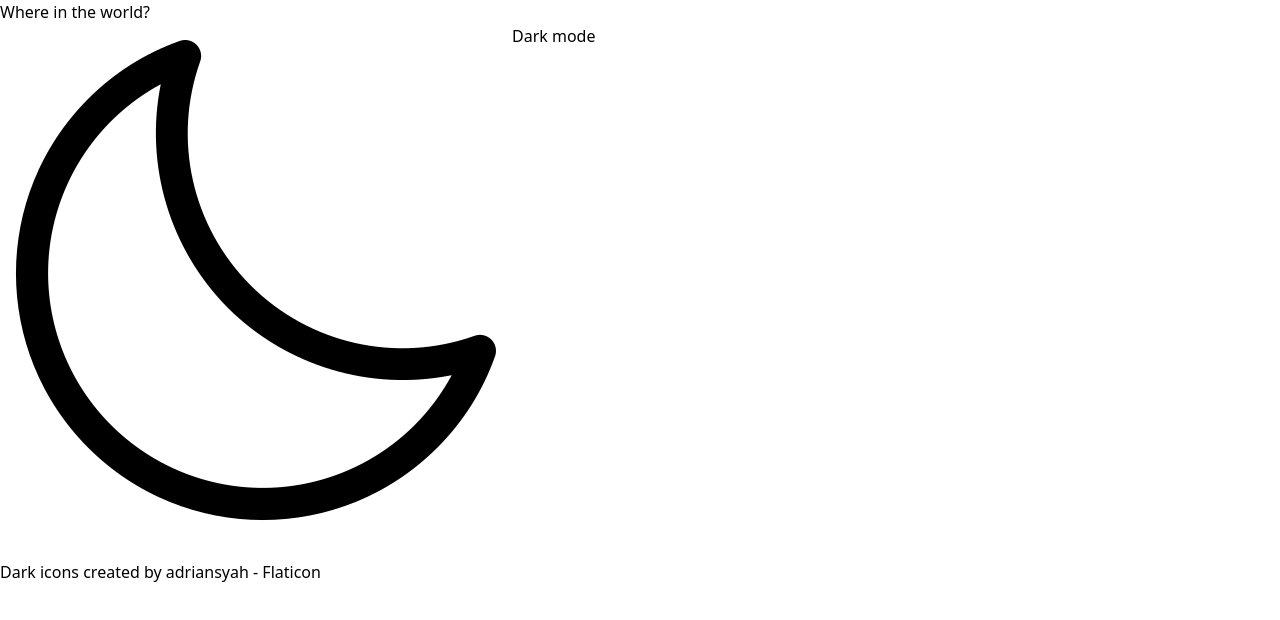
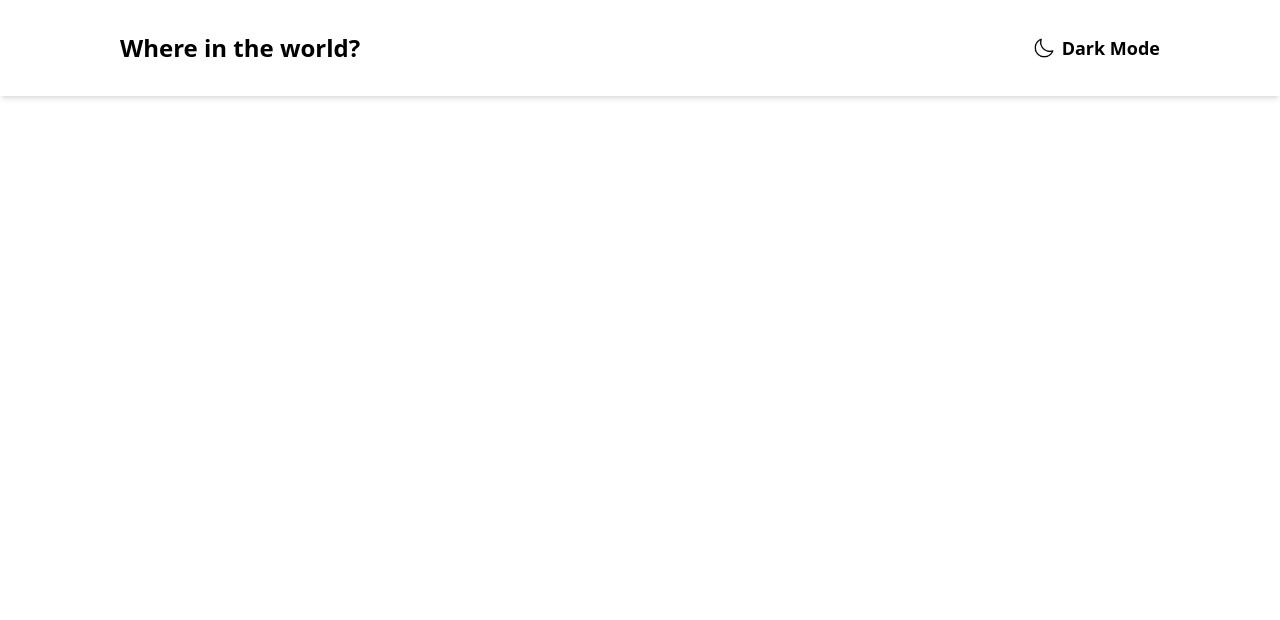
Before and after one commit to shonanohs/country-info-app, a React (Vite) app: page / in a window 1280 px wide. Shown: the top 620 px of the page. Built offline with nearby package versions, Linux system fonts and the light colour scheme.

Commit message:
Navbar component & styling

```diff
--- a/index.html
+++ b/index.html
@@ -5,7 +5,7 @@
     <meta name="viewport" content="width=device-width, initial-scale=1.0" />
     <title>Country Info App</title>
   </head>
-  <body>
+  <body class="font-sans">
     <div id="root"></div>
     <script type="module" src="/src/main.jsx"></script>
   </body>
--- a/package.json
+++ b/package.json
@@ -10,6 +10,7 @@
     "preview": "vite preview"
   },
   "dependencies": {
+    "@tailwindcss/postcss": "^4.1.11",
     "react": "^19.1.1",
     "react-dom": "^19.1.1",
     "tailwindcss": "^4.1.11"
--- a/src/App.jsx
+++ b/src/App.jsx
@@ -3,10 +3,8 @@ import Header from './components/Header'
 export default function App() {
 
   return (
-    <div>
+    <>
       <Header />
-      <br/>
-      <a href="https://www.flaticon.com/free-icons/dark" title="dark icons">Dark icons created by adriansyah - Flaticon</a>
-    </div>
+    </>
   )
 }
--- a/src/components/Header.jsx
+++ b/src/components/Header.jsx
@@ -1,15 +1,13 @@
-
 function Header() {
-
   return (
-    <nav>
-        <h1>Where in the world?</h1>
-        <button class="flex">
-            <img src="src/assets/light-mode-icon.png"/>
-            <p>Dark mode</p>
-        </button>
+    <nav className="flex justify-between items-center w-full h-24 px-20 lg:px-30 shadow-md">
+      <h1 className="font-bold text-2xl hover:cursor-pointer">Where in the world?</h1>
+      <button className="flex items-center gap-2 hover:text-[#494949] cursor-pointer">
+        <img className="h-5 w-5 object-scale-down" src="src/assets/light-mode-icon.png" alt="Light mode" />
+        <p className="font-semibold text-lg">Dark Mode</p>
+      </button>
     </nav>
-  )
+  );
 }
 
-export default Header
+export default Header;
--- a/src/index.css
+++ b/src/index.css
@@ -1,2 +1,4 @@
-@import "tailwindcss/preflight";
-@import "tailwindcss/utilities";
+@layer theme, custom-base, custom-components, custom-utilities;
+@import "tailwindcss/theme.css" layer(theme);
+@import "tailwindcss/preflight.css" layer(custom-base);
+@import "tailwindcss/utilities.css" layer(custom-utilities);
--- a/src/main.jsx
+++ b/src/main.jsx
@@ -1,7 +1,7 @@
 import { StrictMode } from 'react'
 import { createRoot } from 'react-dom/client'
+import App from './App.jsx'
 import './index.css';
-import App from './App.jsx'
 
 createRoot(document.getElementById('root')).render(
   <StrictMode>
```
Also changed, not shown: 1 other file (tests, documents, lock files or other folders).
